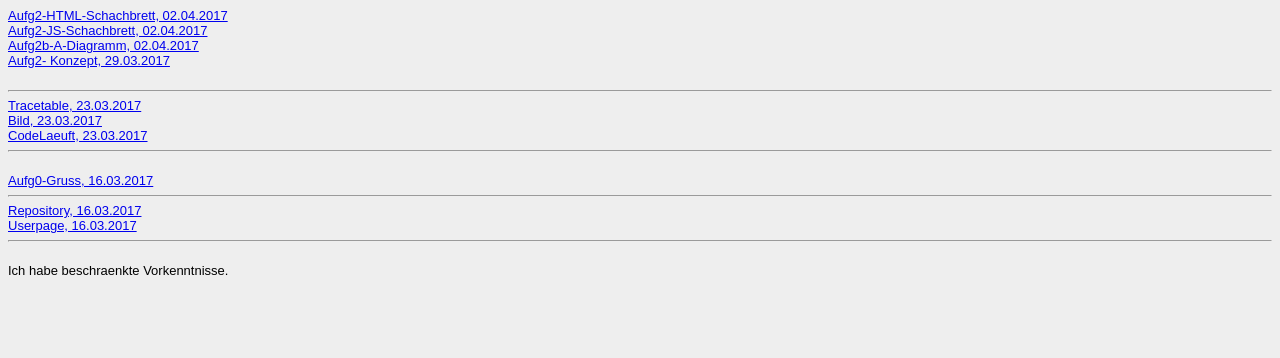
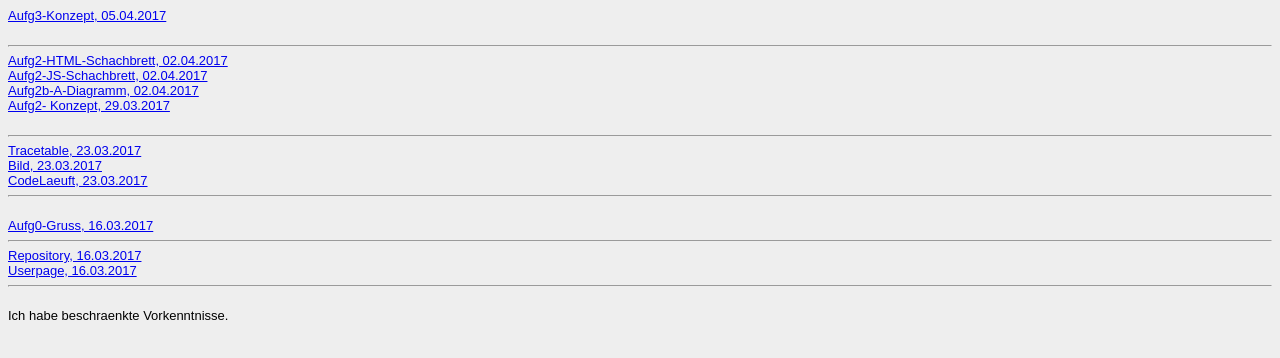
Before and after one commit to Lina-MariaStraub/EIA2-1, a plain HTML site: page Mein-Steckbrief/steckbrief.htm in a window 1280 px wide. Drawn offline with Linux system fonts and the light colour scheme.

Commit message:
Konzept hochgeladen

```diff
--- a/Mein-Steckbrief/steckbrief.htm
+++ b/Mein-Steckbrief/steckbrief.htm
@@ -6,6 +6,10 @@
 <!--  <a href=" " target="_blank"> -, .2017</a> -->
 
 
+
+<a href="https://nadiacredidio.github.io/EIA2/aufg3/Aufg3-Konzept.jpg" target="_blank"> Aufg3-Konzept, 05.04.2017</a> <br>
+<br>
+<hr>
 <a href="https://nadiacredidio.github.io/EIA2/Aufg2/Schach-Basis.htm " target="_blank"> Aufg2-HTML-Schachbrett, 02.04.2017</a> <br>
 <a href="https://nadiacredidio.github.io/EIA2/Aufg2/Schachbrett.js " target="_blank"> Aufg2-JS-Schachbrett, 02.04.2017</a> <br>
 <a href="https://nadiacredidio.github.io/EIA2/Aufg2/Aufg2b-A-Diagramm.jpg " target="_blank"> Aufg2b-A-Diagramm, 02.04.2017</a> <br>
```
